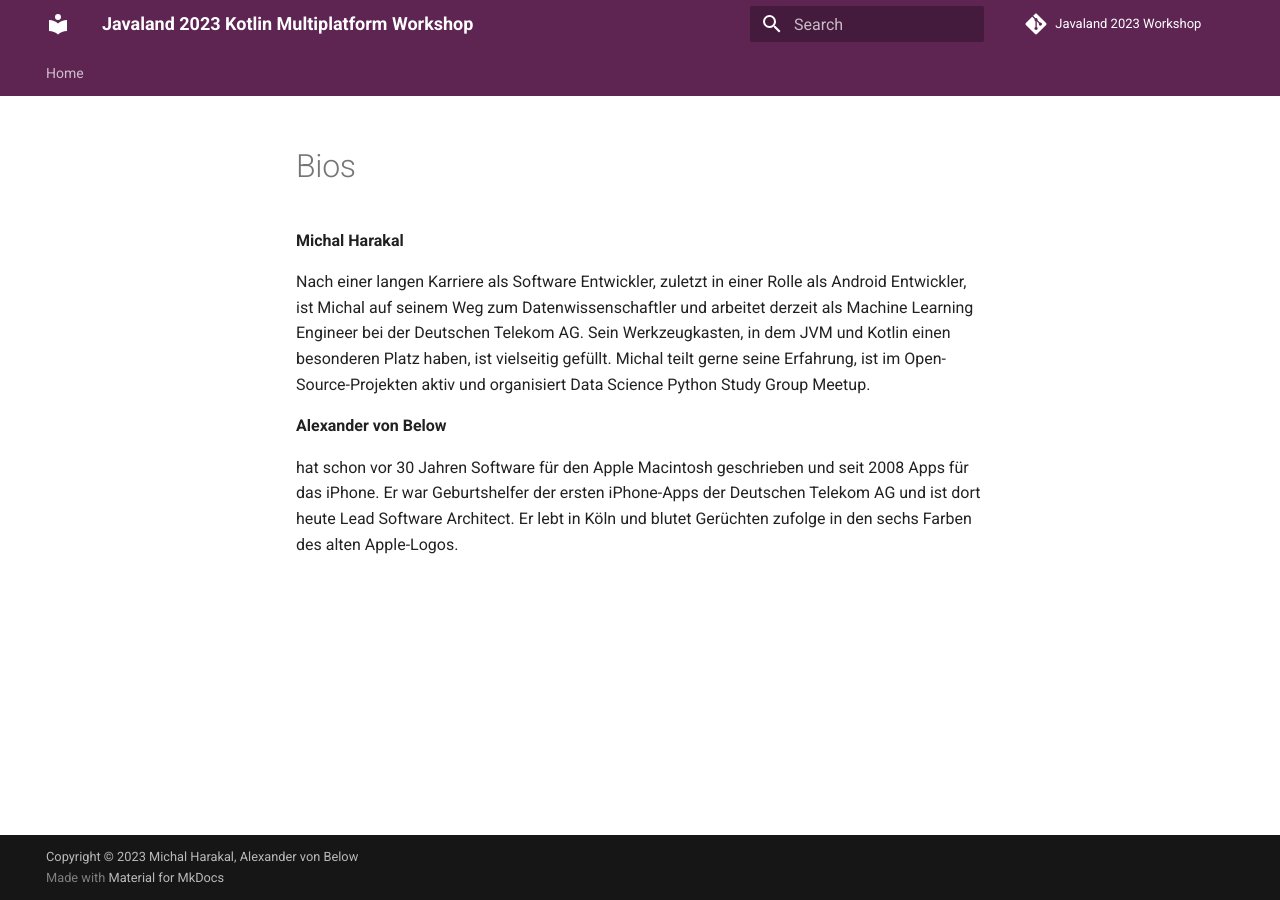
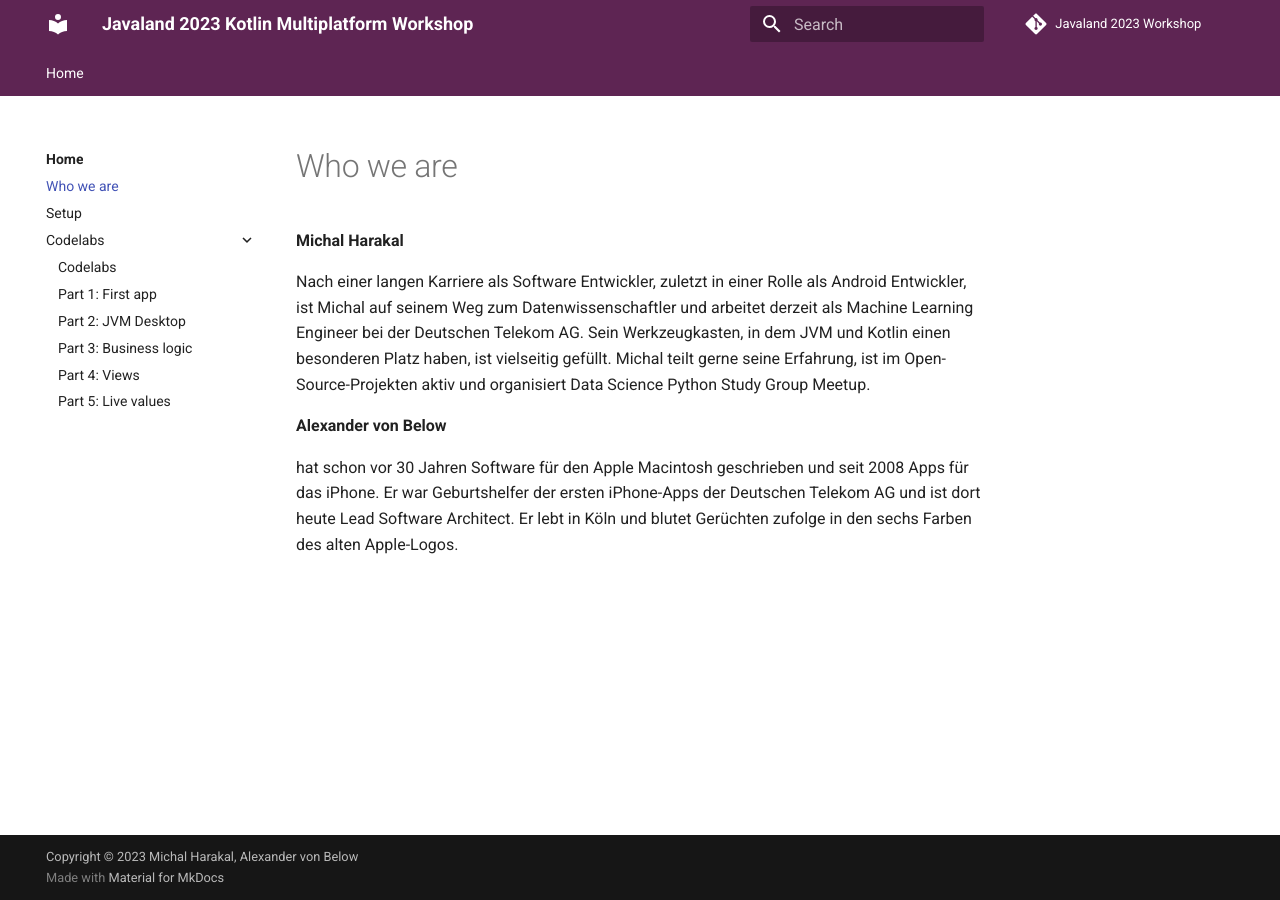
Before and after one commit to michalharakal/kmp-workshop, an MkDocs documentation site: the page built from javaland2023/mkdocs/src/doc/docs/bios.md, in a window 1280 px wide. Built offline with MkDocs 1.6.1 and Material for MkDocs 9.7.7, drawn with Linux system fonts in a browser that asks for light colours; comment, search, counter and statistics services are not loaded.

Commit message:
Update mkdocs.yml

```diff
--- a/javaland2023/mkdocs/src/doc/mkdocs.yml
+++ b/javaland2023/mkdocs/src/doc/mkdocs.yml
@@ -58,6 +58,7 @@
 nav:
   - Home:
       - index.md
+      - "Who we are" : bios.md
       - "Setup" : setup.md
       - "Codelabs":
         - codelabs.md
```
